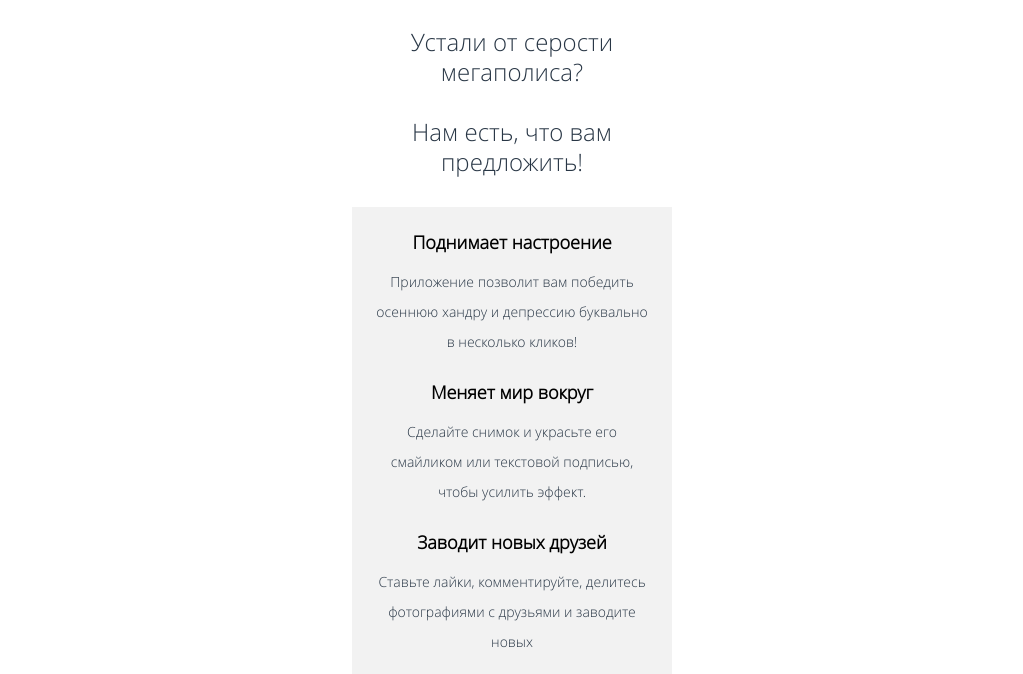
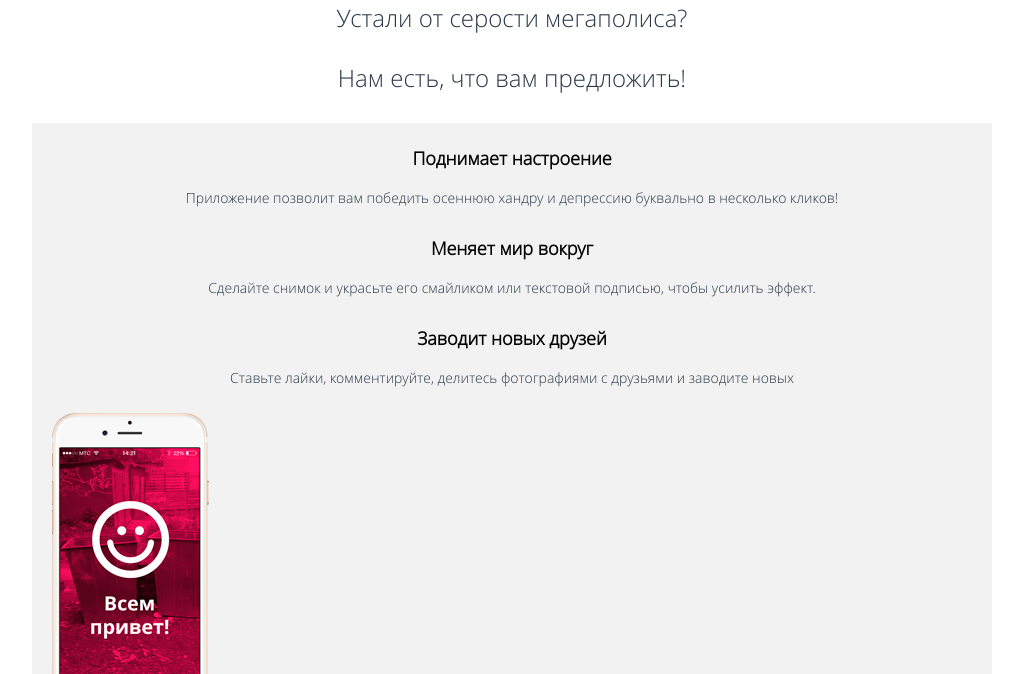
Before and after one commit to Gersonskaya/492363-pink, a website: page source/index.html in a window 1280 px wide. Shown: the part 741-1415 px from the top of the page, without its empty margins (128-1151 px from the left). Drawn offline with nearby package versions, Linux system fonts and the light colour scheme; files that its build step writes are made by us from their sources.

Commit message:
Добавила адаптивные размеры

```diff
--- a/source/sass/blocks/body.scss
+++ b/source/sass/blocks/body.scss
@@ -9,3 +9,15 @@ body {
   color: $dark-blue;
   background-color: $white;
 }
+
+@media (min-width: $tablet-width) {
+  body {
+    width: $tablet-width;
+  }
+}
+
+@media (min-width: $desktop-width) {
+  body {
+    width: $desktop-width;
+  }
+}
```
